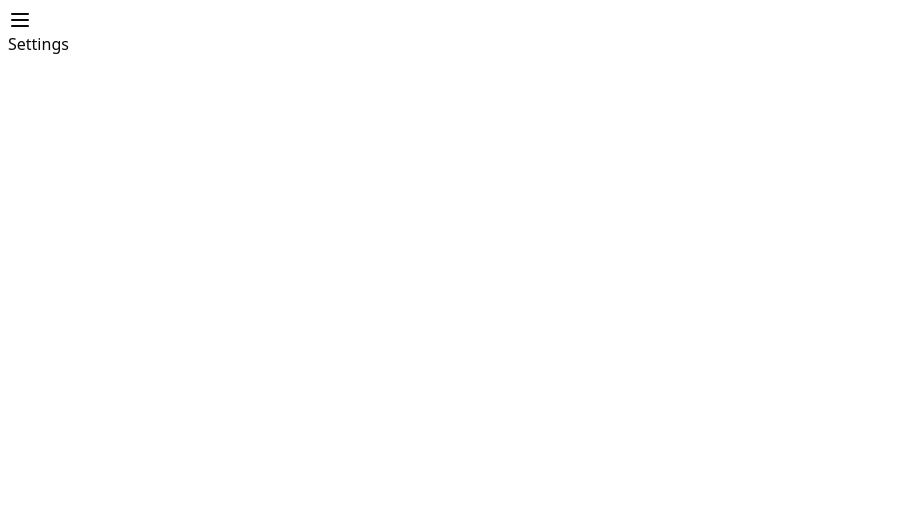
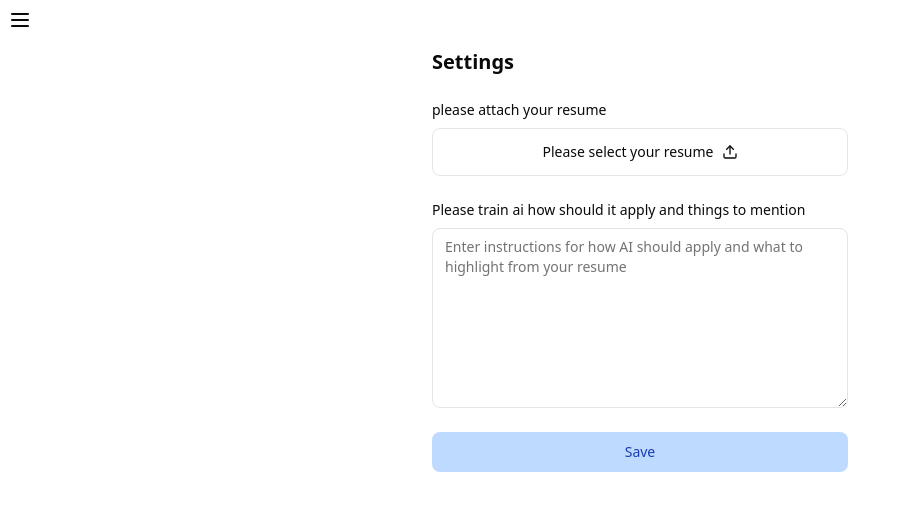
Before and after one commit to web3sandyyy/assistant, a React (Vite) app: page /settings in a window 1280 px wide. Shown: the top 510 px of the page, without its empty margins (0-903 px from the left). Built offline with nearby package versions, Linux system fonts and the light colour scheme.

Commit message:
setting ui added

```diff
--- a/src/pages/Settings.tsx
+++ b/src/pages/Settings.tsx
@@ -1,9 +1,113 @@
-import React from 'react'
+import { useState, useEffect } from "react";
+import { Button } from "../components/ui/button";
+import { Textarea } from "../components/ui/textarea";
+import { Upload } from "lucide-react";
 
 const Settings = () => {
+  const [resume, setResume] = useState<File | null>(null);
+  const [resumeName, setResumeName] = useState<string>("");
+  const [instructions, setInstructions] = useState<string>("");
+
+  // Load data from localStorage on component mount
+  useEffect(() => {
+    const savedInstructions = localStorage.getItem("applyInstructions");
+    const savedResumeName = localStorage.getItem("resumeName");
+
+    if (savedInstructions) {
+      setInstructions(savedInstructions);
+    }
+
+    if (savedResumeName) {
+      setResumeName(savedResumeName);
+    }
+  }, []);
+
+  const handleFileChange = (e: React.ChangeEvent<HTMLInputElement>) => {
+    if (e.target.files && e.target.files[0]) {
+      const file = e.target.files[0];
+      // Check if file is PDF or DOC/DOCX
+      if (
+        file.type === "application/pdf" ||
+        file.type === "application/msword" ||
+        file.type ===
+          "application/vnd.openxmlformats-officedocument.wordprocessingml.document"
+      ) {
+        setResume(file);
+        setResumeName(file.name);
+      } else {
+        alert("Please upload a PDF or Word document");
+      }
+    }
+  };
+
+  const handleSave = () => {
+    // Save resume name and instructions to localStorage
+    if (resumeName) {
+      localStorage.setItem("resumeName", resumeName);
+    }
+
+    localStorage.setItem("applyInstructions", instructions);
+
+    // Store the file in localStorage as base64 if selected
+    if (resume) {
+      const reader = new FileReader();
+      reader.onload = (e) => {
+        if (e.target && e.target.result) {
+          localStorage.setItem("resumeFile", e.target.result as string);
+        }
+      };
+      reader.readAsDataURL(resume);
+    }
+
+    alert("Settings saved successfully!");
+  };
+
   return (
-    <div>Settings</div>
-  )
-}
+    <div className="container max-w-md mx-auto p-4 flex flex-col h-full">
+      <h1 className="text-xl font-semibold mb-6">Settings</h1>
 
-export default Settings
+      <div className="space-y-6 flex-1">
+        <div className="space-y-2">
+          <label className="block text-sm font-medium">
+            please attach your resume
+          </label>
+          <div className="relative">
+            <input
+              type="file"
+              accept=".pdf,.doc,.docx,application/pdf,application/msword,application/vnd.openxmlformats-officedocument.wordprocessingml.document"
+              onChange={handleFileChange}
+              className="hidden"
+              id="resume-upload"
+            />
+            <label
+              htmlFor="resume-upload"
+              className="cursor-pointer flex items-center justify-center gap-2 w-full h-12 rounded-md border border-input bg-background px-3 py-2 text-sm hover:bg-accent"
+            >
+              {resumeName ? resumeName : "Please select your resume"}
+              <Upload size={16} />
+            </label>
+          </div>
+        </div>
+
+        <div className="space-y-2 flex-1">
+          <label htmlFor="instructions" className="block text-sm font-medium">
+            Please train ai how should it apply and things to mention
+          </label>
+          <Textarea
+            id="instructions"
+            value={instructions}
+            onChange={(e) => setInstructions(e.target.value)}
+            placeholder="Enter instructions for how AI should apply and what to highlight from your resume"
+            className="min-h-[180px]"
+          />
+        </div>
+
+        <Button variant="blue" className="w-full" onClick={handleSave}>
+          Save
+        </Button>
+      </div>
+    </div>
+  );
+};
+
+export default Settings;
```
